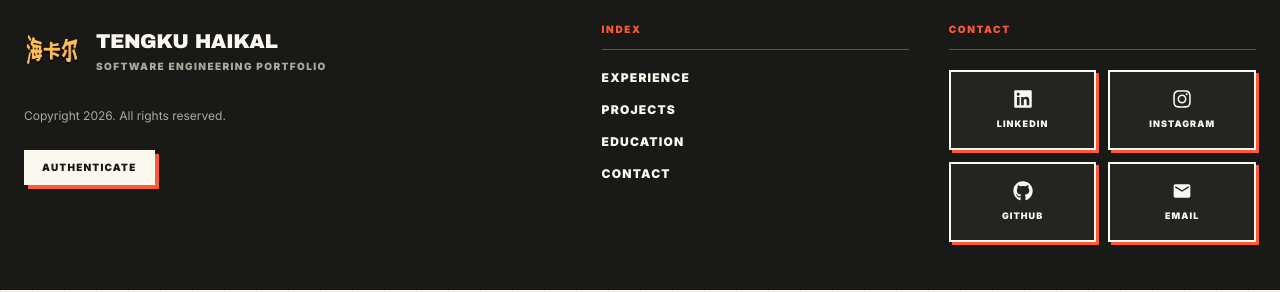
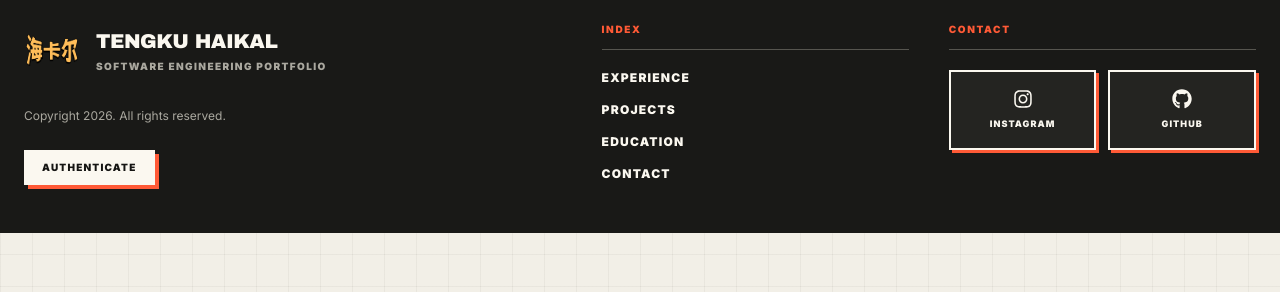
Before and after one commit to tengkuhaikal-12/portfolio, a React (Vite) app: page /experience in a window 1280 px wide. Shown: the part 450-742 px from the top of the page. Built offline with nearby package versions, Linux system fonts and the light colour scheme; no server answers; the database is empty.

Commit message:
edit footer

```diff
--- a/src/shared/components/Footer.jsx
+++ b/src/shared/components/Footer.jsx
@@ -9,26 +9,26 @@ import { loginWithGooglePopup } from "@/features/auth/services/authService";
 import { ROUTES } from "@/shared/constants/routes";
 
 const CONTACT_LINKS = [
-  {
-    label: "LinkedIn",
-    href: "https://linkedin.com/in/your-profile",
-    icon: FaLinkedin,
-  },
+  // {
+  //   label: "LinkedIn",
+  //   href: "https://linkedin.com/in/your-profile",
+  //   icon: FaLinkedin,
+  // },
   {
     label: "Instagram",
-    href: "https://instagram.com/your-handle",
+    href: "https://www.instagram.com/_tmhta/",
     icon: FaInstagram,
   },
   {
     label: "GitHub",
-    href: "https://github.com/your-username",
+    href: "https://github.com/tengkuhaikal",
     icon: FaGithub,
   },
-  {
-    label: "Email",
-    href: "mailto:your@email.com",
-    icon: MdEmail,
-  },
+  // {
+  //   label: "Email",
+  //   href: "mailto:your@email.com",
+  //   icon: MdEmail,
+  // },
 ];
 
 const FooterNavLink = ({ isHome, id, children }) => {
```
